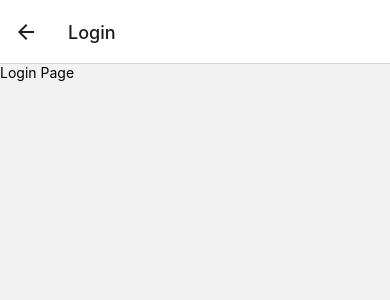
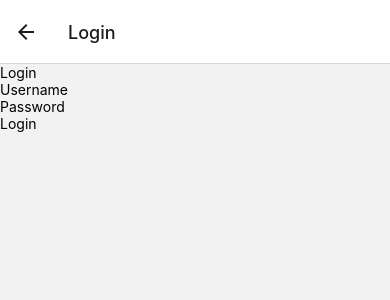
Before and after one commit to Metaverse-Nabeel/makemyroute, a React Native app: screen /Home in a window 390 px wide. Before the commit this address had no page. Shown: the top 300 px of the page. Built offline with nearby package versions, Linux system fonts and the light colour scheme.

Commit message:
Setup core screens for the app

```diff
--- a/App.js
+++ b/App.js
@@ -2,6 +2,8 @@ import { NavigationContainer } from "@react-navigation/native";
 import { createNativeStackNavigator } from "@react-navigation/native-stack";
 import Welcome from "./screens/Welcome";
 import Login from "./screens/Login";
+import Home from "./screens/Home";
+import Signup from "./screens/Signup";
 
 const Stack = createNativeStackNavigator();
 const App = () => {
@@ -10,6 +12,8 @@ const App = () => {
       <Stack.Navigator initialRouteName="Welcome">
         <Stack.Screen name="Welcome" component={Welcome} />
         <Stack.Screen name="Login" component={Login} />
+        <Stack.Screen name="Signup" component={Signup} />
+        <Stack.Screen name="Home" component={Home} />
       </Stack.Navigator>
     </NavigationContainer>
   );
--- /dev/null
+++ b/screens/Home.jsx
@@ -0,0 +1,12 @@
+import { View, Text } from "react-native";
+import React from "react";
+
+const Home = () => {
+  return (
+    <View>
+      <Text>Home</Text>
+    </View>
+  );
+};
+
+export default Home;
--- a/screens/Login.jsx
+++ b/screens/Login.jsx
@@ -1,10 +1,31 @@
-import { Text, View } from "react-native";
-import React from "react";
+import { Text, View, TextInput, TouchableOpacity } from "react-native";
+import React, { useState } from "react";
 
 const Login = ({ navigation }) => {
+  const [username, setUsername] = useState("");
+  const [password, setPassword] = useState("");
+
+  const handlerlogin = () => {
+    navigation.navigate("Home");
+  };
+
   return (
     <View>
-      <Text>Login Page</Text>
+      <Text>Login</Text>
+      <TextInput
+        placeholder="Username"
+        value={username}
+        onChangeText={(text) => setUsername(text)}
+      />
+      <TextInput
+        placeholder="Password"
+        secureTextEntry={true}
+        value={password}
+        onChangeText={(text) => setPassword(text)}
+      />
+      <TouchableOpacity onPress={handlerlogin}>
+        <Text>Login</Text>
+      </TouchableOpacity>
     </View>
   );
 };
--- /dev/null
+++ b/screens/Signup.jsx
@@ -0,0 +1,12 @@
+import { View, Text } from "react-native";
+import React from "react";
+
+const Signup = () => {
+  return (
+    <View>
+      <Text>Signup</Text>
+    </View>
+  );
+};
+
+export default Signup;
```
